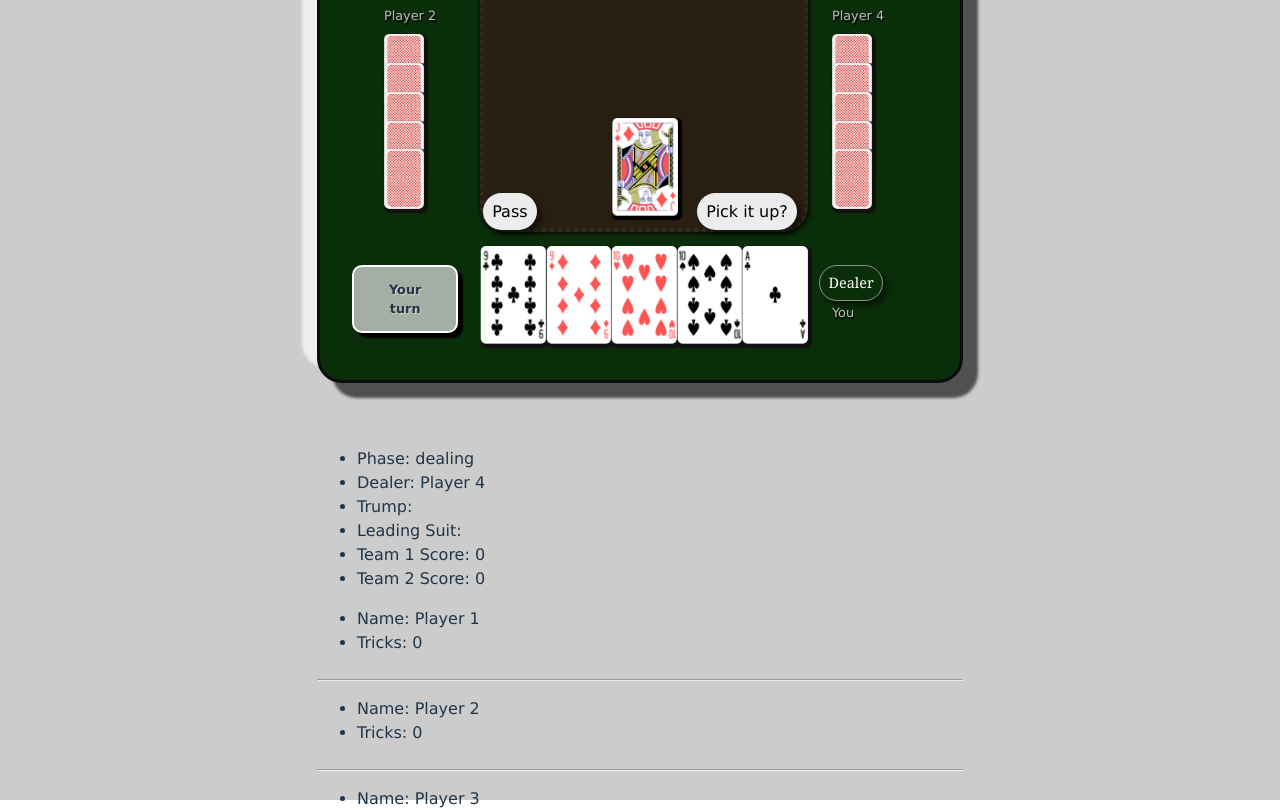
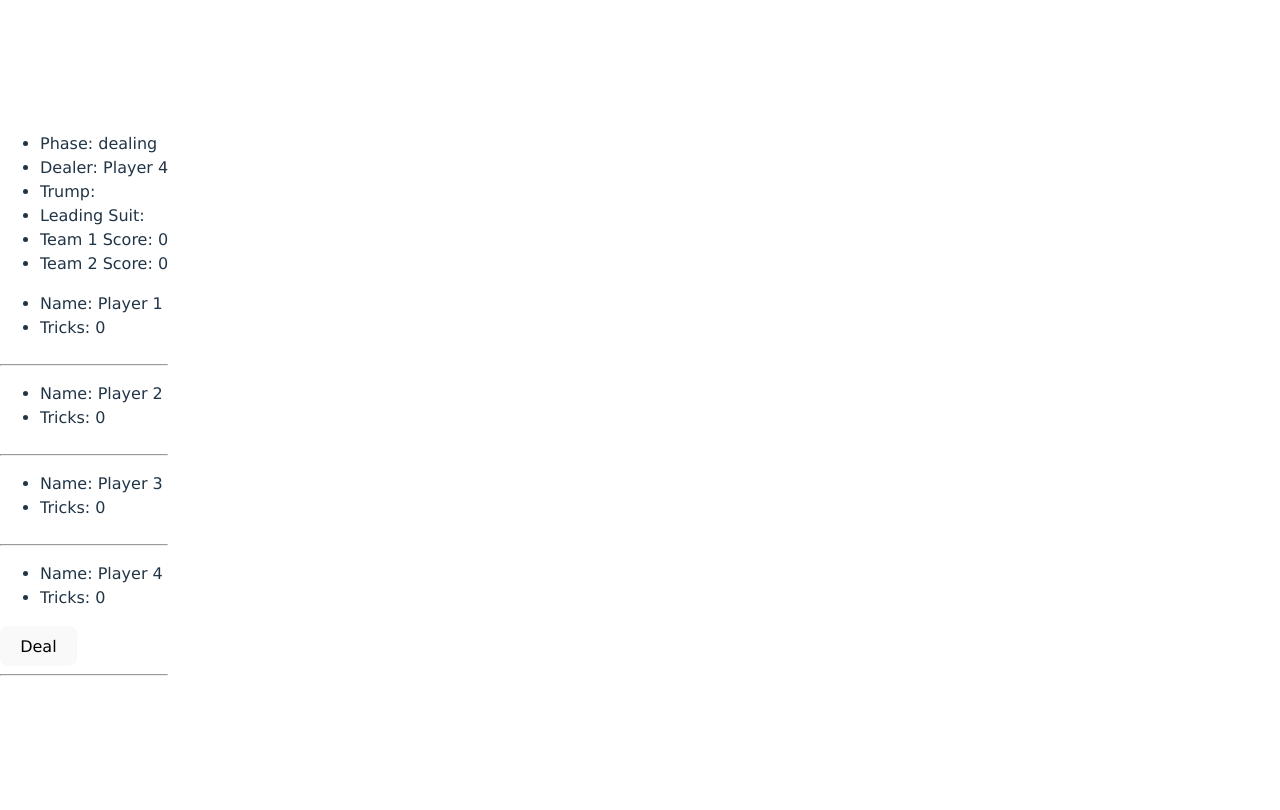
Before and after one commit to jasminealmassri/Euchre.Web, a React (Vite) app in the folder euchre-react/: page / in a window 1280 px wide. Shown: the top 810 px of the page. Built offline with nearby package versions, Linux system fonts and the light colour scheme.

Commit message:
so I don't have to look at a superior interface all day

```diff
--- a/euchre-react/src/App.css
+++ b/euchre-react/src/App.css
@@ -2,24 +2,5 @@ body {
   font-family: "Lucida Sans", "Lucida Sans Regular", "Lucida Grande",
     "Lucida Sans Unicode", Geneva, Verdana, sans-serif;
   display: flex;
-  align-items: center;
-  height: 36rem;
-  margin: 1rem;
-  background-color: rgb(205, 204, 204);
-  justify-content: center;
+  margin: 2rem;
 }
-
-.game {
-  background-color: rgb(10, 45, 10);
-  width: 40rem;
-  height: 36rem;
-  border: 3px solid rgb(12, 12, 12);
-  border-radius: 25px;
-  box-shadow: -15px -15px 3px rgb(238, 238, 238), 15px 15px 3px rgb(80, 80, 80);
-  position: relative;
-  margin-bottom: 4em;
-}
-
-p {
-  margin: 0;
-}
--- a/euchre-react/src/App.tsx
+++ b/euchre-react/src/App.tsx
@@ -1,7 +1,4 @@
 import "./App.css";
-import TableComponent from "./components/TableComponent";
-import ScoreComponent from "./components/ScoreComponent";
-import EuchreComponent from "./components/EuchreComponent";
 import EngineDemo from "./components/EngineDemo";
 
 import { Provider } from "react-redux";
@@ -10,12 +7,6 @@ import { store } from "./state/store";
 function App() {
   return (
     <Provider store={store}>
-      <div className="game">
-        <EuchreComponent>
-          <ScoreComponent />
-          <TableComponent />
-        </EuchreComponent>
-      </div>
       <div>
         <EngineDemo />
       </div>
--- a/euchre-react/src/state/reducers/euchre/index.ts
+++ b/euchre-react/src/state/reducers/euchre/index.ts
@@ -6,7 +6,7 @@ import {
   PlayingCardSuit,
   initialState,
   nextPhase,
-} from "../../../lib/euchre";
+} from "../../";
 import { selectHighestCard, selectPile } from "../../selectors/euchre";
 import { takeCardAt } from "../../../lib/card-manipulation";
 
```
